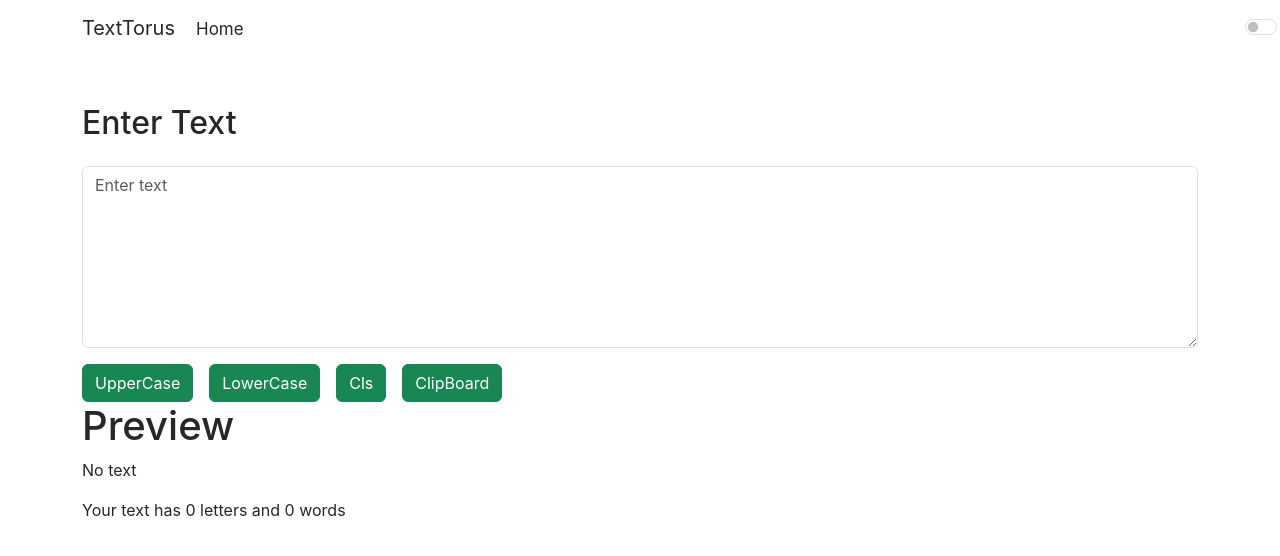
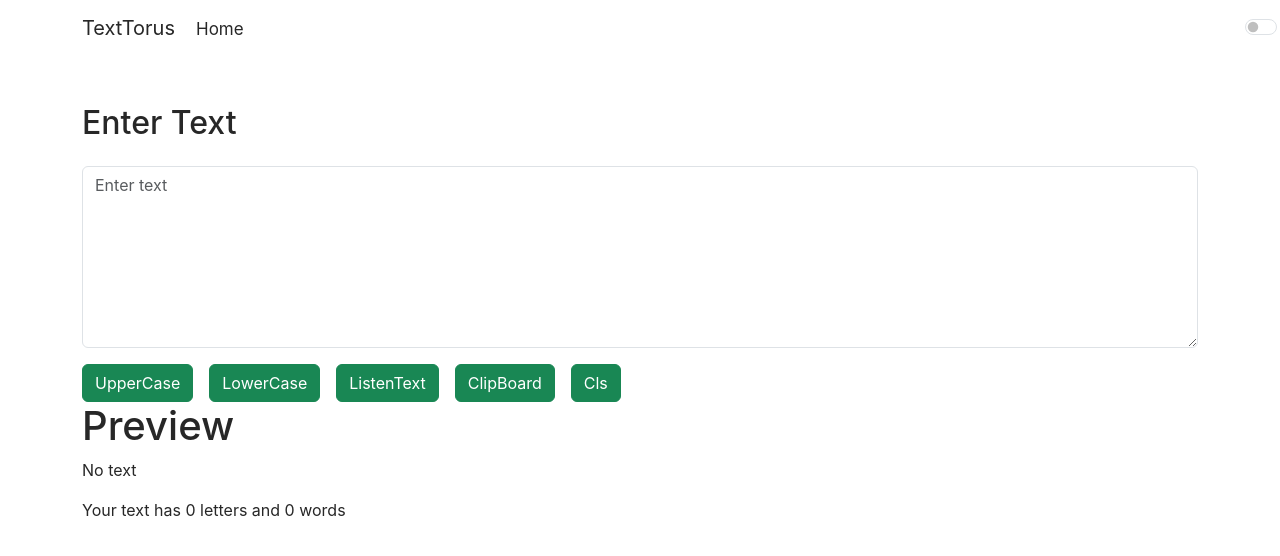
Before and after one commit to GarvBhatt/TextTorus, a React (Create React App) app: page / in a window 1280 px wide. Shown: the top 556 px of the page. Built offline with nearby package versions, Linux system fonts and the light colour scheme.

Commit message:
F Commit

```diff
--- a/src/MyComponents/TheForm.jsx
+++ b/src/MyComponents/TheForm.jsx
@@ -5,6 +5,11 @@ import {Form,Button} from "react-bootstrap";
 const TheForm = (props)=>
 {
     const [text,setText] = useState("");
+    const handleOnClickForListenText = (e)=>
+    {
+        var msg = new SpeechSynthesisUtterance(text);
+        window.speechSynthesis.speak(msg);
+    }
     const handleOnClickForUpperCase = (e)=>
     {
         setText(text.toUpperCase());
@@ -44,8 +49,9 @@ const TheForm = (props)=>
                 <Form.Control className="my-3" value={text} placeholder="Enter text" onChange={handleOnChange} as="textarea" rows={7}/>
                 <Button className="me-3" onClick={handleOnClickForUpperCase} variant="success">UpperCase</Button>
                 <Button className="me-3" onClick={handleOnClickForLowerCase}  variant="success">LowerCase</Button>
+                <Button className="me-3" onClick={handleOnClickForListenText} variant="success">ListenText</Button>
+                <Button className="me-3" onClick={handleOnClickForCopyToClipBoard} variant="success">ClipBoard</Button>
                 <Button className="me-3" onClick={handleOnClickForCls}  variant="success">Cls</Button>
-                <Button className="me-3" onClick={handleOnClickForCopyToClipBoard} variant="success">ClipBoard</Button>
             </Form>
 
             <div className="information">
```
